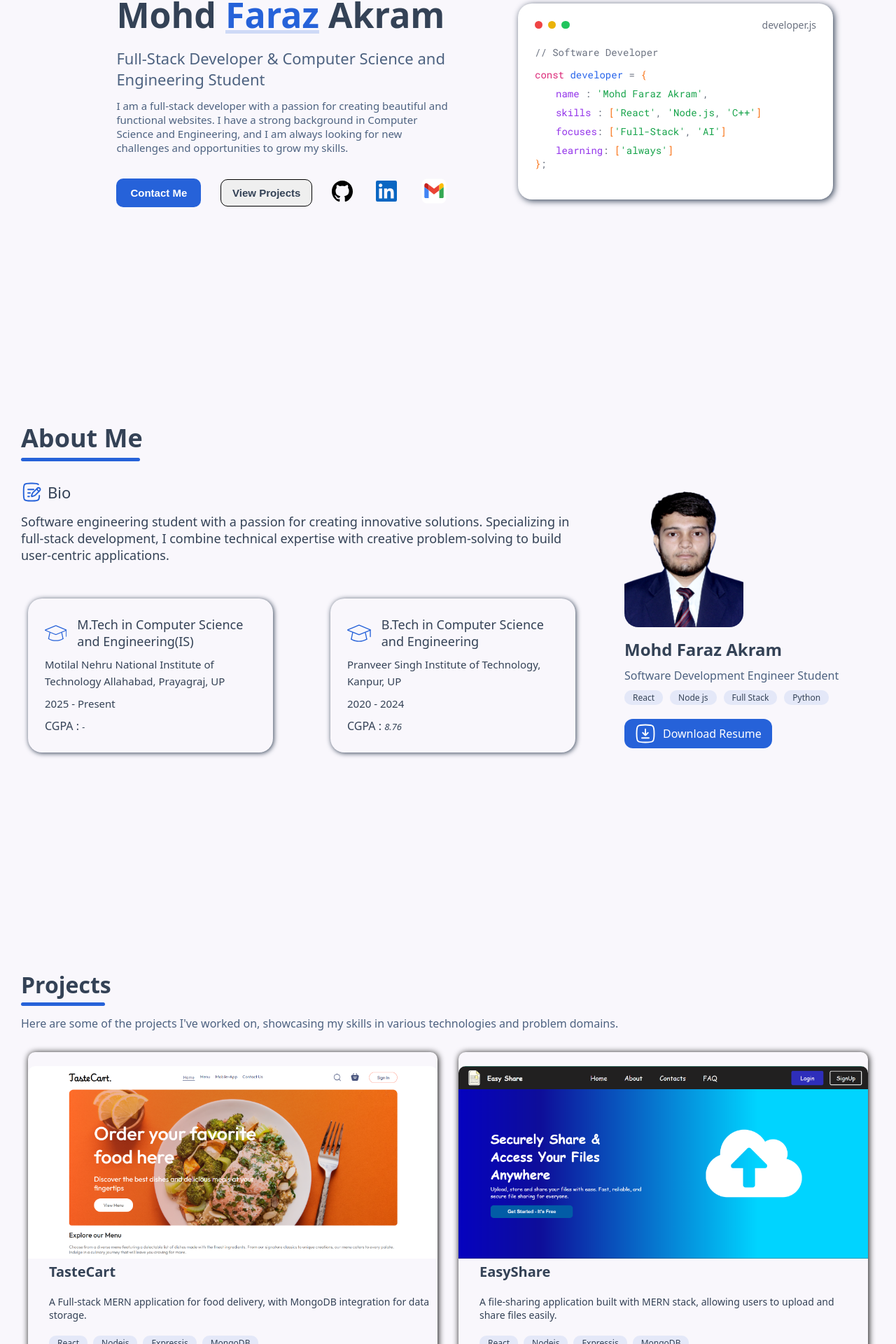
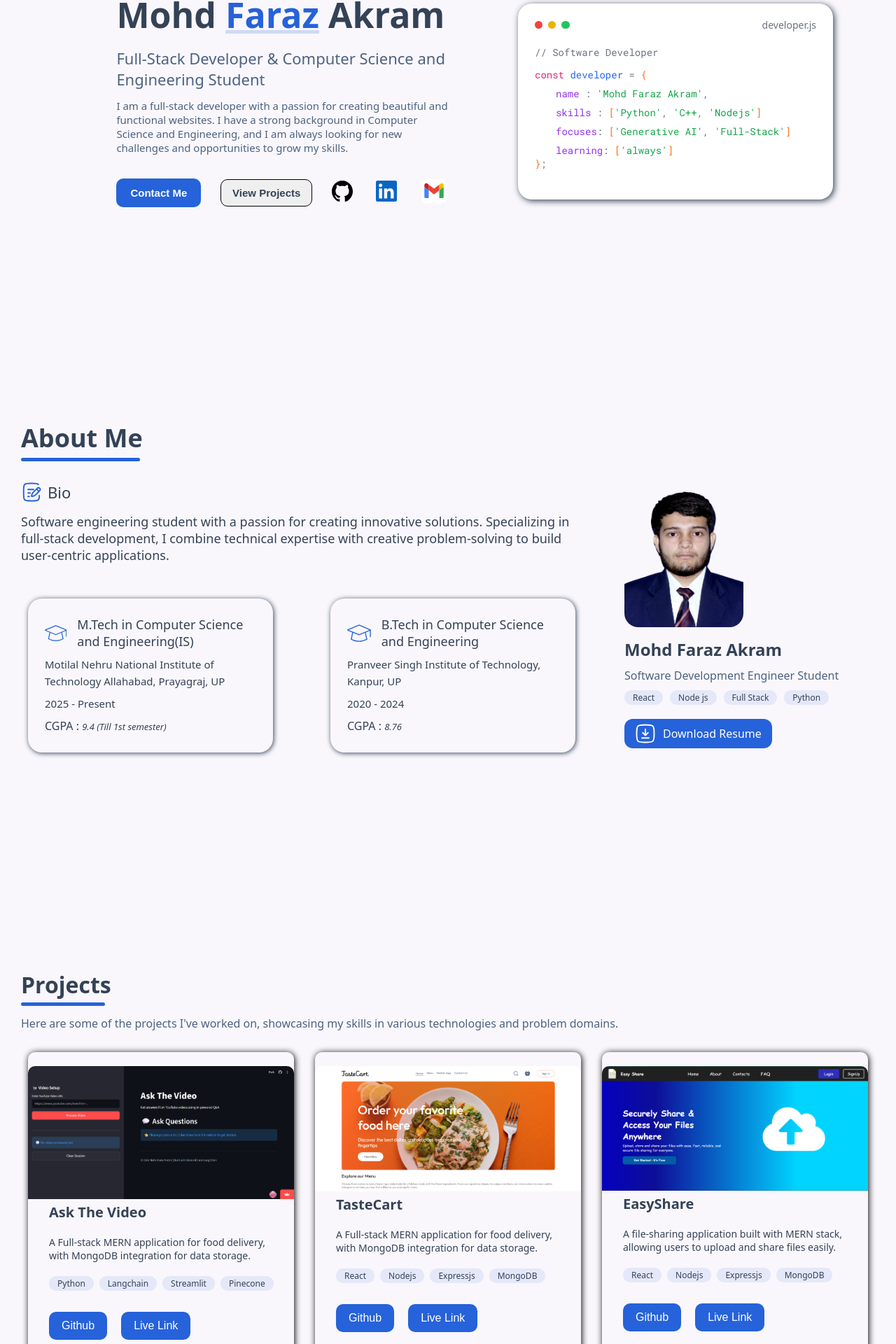
Before and after one commit to farazakram123/Portfolio, a React (Vite) app: page / in a window 1280 px wide. Shown: the part 203-2123 px from the top of the page at 70% size. Built offline with nearby package versions, Linux system fonts and the light colour scheme.

Commit message:
feat: add Ask The Video project details and update skills in Homepage component

```diff
--- a/src/assets/assets.js
+++ b/src/assets/assets.js
@@ -4,8 +4,17 @@ import menu from "../assets/menu.png";
 import main_menu from "../assets/main-menu.png";
 import tasteCart from "../assets/TasteCart.png";
 import easyShare from "../assets/EasyShare.png";
+import askthevideo from "../assets/AskTheVideo.png";
 
 export const projects = [
+  {
+    name: "Ask The Video",
+    description: "A Full-stack MERN application for food delivery, with MongoDB integration for data storage.",
+    skills: ["Python", "Langchain", "Streamlit", "Pinecone"],
+    image: askthevideo,
+    url: 'https://ask-the-video.streamlit.app/',
+    github: 'https://github.com/farazakram123/Ask-The-Video'
+  },
   {
     name: "TasteCart",
     description: "A Full-stack MERN application for food delivery, with MongoDB integration for data storage.",
--- a/src/components/About/About.jsx
+++ b/src/components/About/About.jsx
@@ -33,7 +33,7 @@ const About = () => {
             </div>
             <p className="college">Motilal Nehru National Institute of Technology Allahabad, Prayagraj, UP</p>
             <p className="year">2025 - Present</p>
-            <p className="cgpa">CGPA : <span>-</span>
+            <p className="cgpa">CGPA : <span>9.4 (Till 1st semester)</span>
             </p>
           </div>
 
--- a/src/components/Homepage/Homepage.jsx
+++ b/src/components/Homepage/Homepage.jsx
@@ -52,13 +52,13 @@ const Homepage = () => {
 
                         <p className="para-with-padding left-side">
                             skills <span className="colon">: </span> <span className="sq-bracket">&#x5B;</span>
-                            <span className="right-side">'React'<span className='comma'>, </span>'Node.js<span className="comma">, </span>'C++'<span className="sq-bracket">&#93;</span>
+                            <span className="right-side">'Python'<span className='comma'>, </span>'C++<span className="comma">, </span>'Nodejs'<span className="sq-bracket">&#93;</span>
                             </span>
                         </p>
 
                         <p className="para-with-padding left-side">
                             focuses<span className="colon">: </span><span className="right-side">
-                                <span className="sq-bracket">&#x5B;</span>'Full-Stack'<span className="comma">, </span>'AI'<span className="sq-bracket">&#93;</span>
+                                <span className="sq-bracket">&#x5B;</span>'Generative AI'<span className="comma">, </span>'Full-Stack'<span className="sq-bracket">&#93;</span>
                             </span>
                         </p>
 
```
Also changed, not shown: src/assets/askthevideo.png (added).
